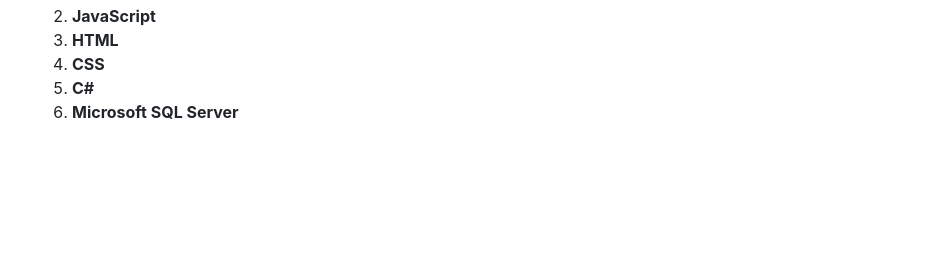
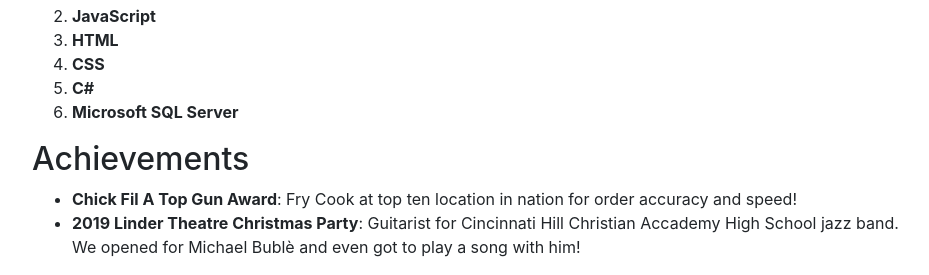
Before and after one commit to it3049c-fall22-henderson/online-portfolio-treonzt, a website: page index.html in a window 1280 px wide. Shown: the part 715-990 px from the top of the page, without its empty margins (53-982 px from the left). Before the commit the page ends 855 px from the top, so only its background shows below. Drawn offline with nearby package versions, Linux system fonts and the light colour scheme.

Commit message:
Created Achievements Div

```diff
--- a/index.html
+++ b/index.html
@@ -53,7 +53,13 @@
               </ol>
           </div>
 
-          <div class="section" id=""><h2> </h2></div>
+          <div class="section" id="">
+          <h2>Achievements</h2>
+          <ul>
+              <li><b>Chick Fil A Top Gun Award</b>: Fry Cook at top ten location in nation for order accuracy and speed!</li>
+              <li><b>2019 Linder Theatre Christmas Party</b>: Guitarist for Cincinnati Hill Christian Accademy High School jazz band. <br /> We opened for Michael Bublè and even got to play a song with him!</li>
+          </ul>
+          </div>
           <div class="section" id=""><h2> </h2></div>
 
           <!-- WORK FROM INSIDE THIS CONTAINER-->
```
